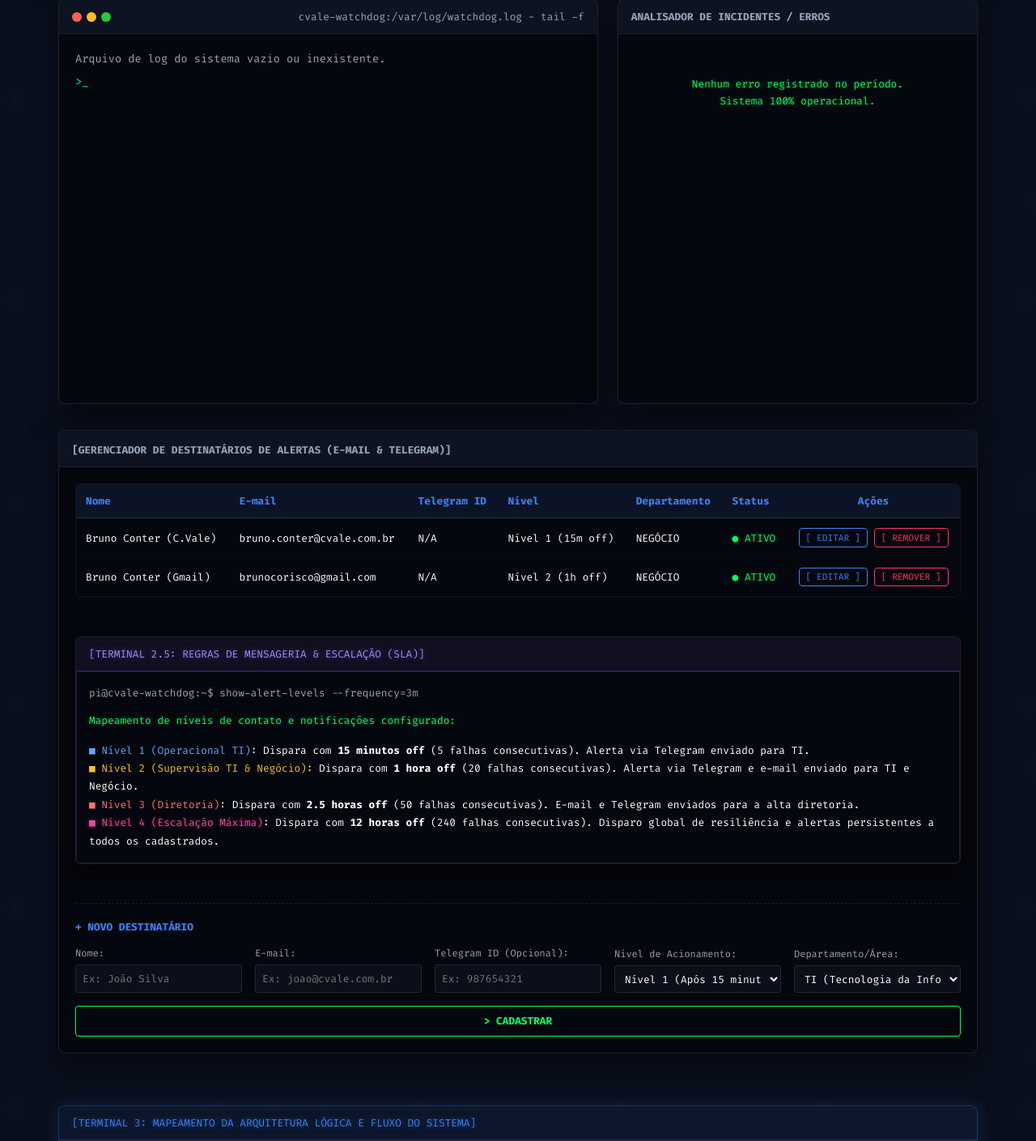
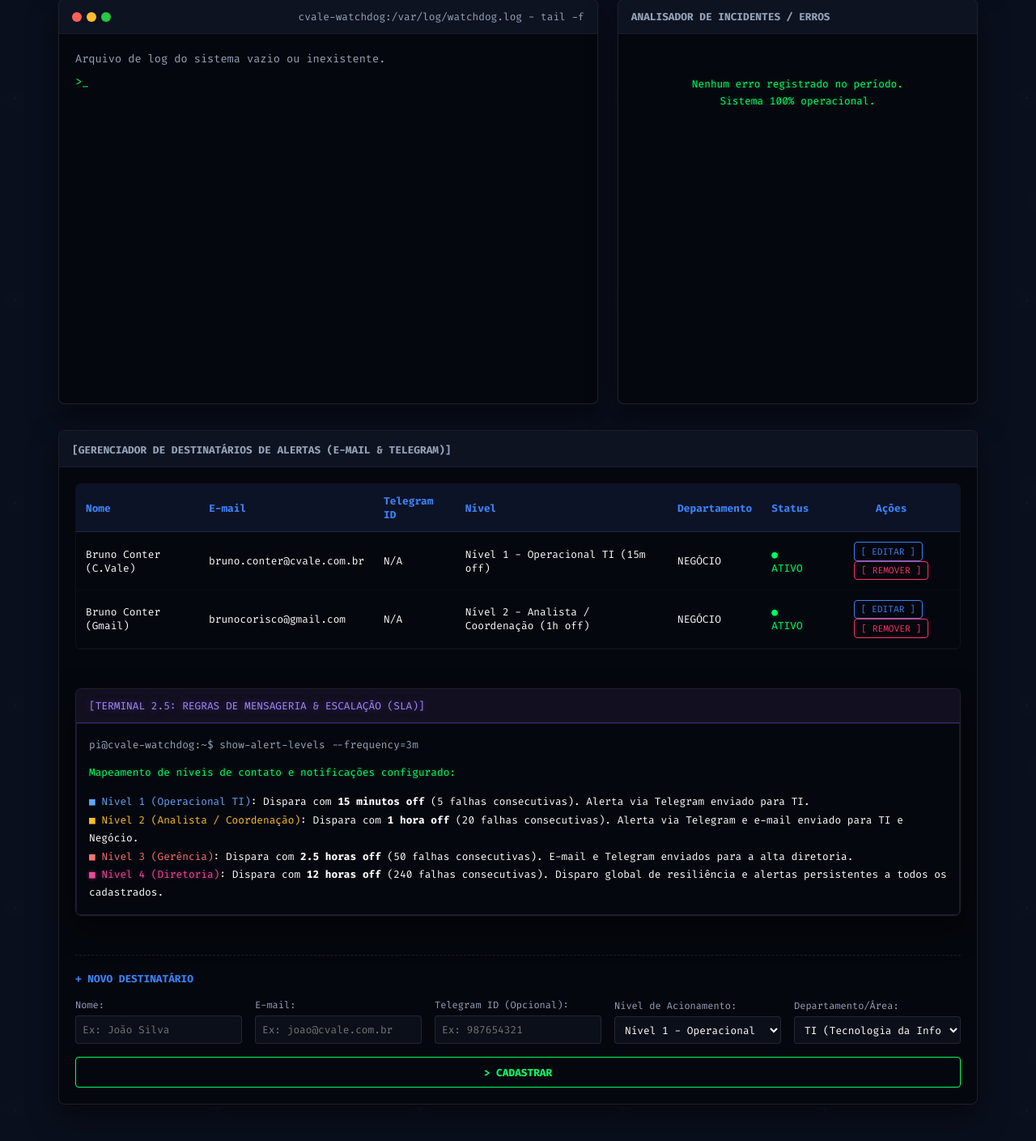
Before and after one commit to brunocorisco86/watchdogagrocenter, a Flask app: page / in a window 1280 px wide. Shown: the part 1054-2463 px from the top of the page at 81% size. Run offline with Flask 3, Linux system fonts and the light colour scheme; data comes from the database, SQL or seed files in the repository; data that the repository does not hold is empty.

Commit message:
feat(levels): rename notification levels to Operacional TI, Analista / Coordenação, Gerência, and Diretoria

```diff
--- a/src/dashboard/app.py
+++ b/src/dashboard/app.py
@@ -120,7 +120,7 @@ def api_contacts():
             return jsonify({"error": "Nome e e-mail são obrigatórios"}), 400
 
         if level not in [1, 2, 3, 4]:
-            return jsonify({"error": "O nível de acionamento deve ser 1 (Operacional), 2 (Supervisão), 3 (Diretoria) ou 4 (Escalação Máxima)"}), 400
+            return jsonify({"error": "O nível de acionamento deve ser 1 (Operacional TI), 2 (Analista / Coordenação), 3 (Gerência) ou 4 (Diretoria)"}), 400
 
         if department not in ['TI', 'NEGOCIO']:
             return jsonify({"error": "O departamento deve ser 'TI' ou 'NEGOCIO'"}), 400
@@ -196,7 +196,7 @@ def api_update_contact():
         return jsonify({"error": "Nome, e-mail e e-mail original são obrigatórios"}), 400
 
     if level not in [1, 2, 3, 4]:
-        return jsonify({"error": "O nível de acionamento deve ser 1 (Operacional), 2 (Supervisão), 3 (Diretoria) ou 4 (Escalação Máxima)"}), 400
+        return jsonify({"error": "O nível de acionamento deve ser 1 (Operacional TI), 2 (Analista / Coordenação), 3 (Gerência) ou 4 (Diretoria)"}), 400
 
     if department not in ['TI', 'NEGOCIO']:
         return jsonify({"error": "O departamento deve ser 'TI' ou 'NEGOCIO'"}), 400
--- a/src/dashboard/static/js/main.js
+++ b/src/dashboard/static/js/main.js
@@ -359,10 +359,10 @@ document.addEventListener('DOMContentLoaded', () => {
 
         const options = document.querySelectorAll('#contact-level option');
         if (options.length === 4) {
-            options[0].textContent = `Nível 1 (Após ${formatLongText(settingsCache.level1_minutes)} off / ${l1_fail} ${l1_fail === 1 ? 'falha' : 'falhas'})`;
-            options[1].textContent = `Nível 2 (Após ${formatLongText(settingsCache.level2_minutes)} off / ${l2_fail} ${l2_fail === 1 ? 'falha' : 'falhas'})`;
-            options[2].textContent = `Nível 3 (Após ${formatLongText(settingsCache.level3_minutes)} off / ${l3_fail} ${l3_fail === 1 ? 'falha' : 'falhas'})`;
-            options[3].textContent = `Nível 4 (Após ${formatLongText(settingsCache.level4_minutes)} off / ${l4_fail} ${l4_fail === 1 ? 'falha' : 'falhas'})`;
+            options[0].textContent = `Nível 1 - Operacional TI (Após ${formatLongText(settingsCache.level1_minutes)} off / ${l1_fail} ${l1_fail === 1 ? 'falha' : 'falhas'})`;
+            options[1].textContent = `Nível 2 - Analista / Coordenação (Após ${formatLongText(settingsCache.level2_minutes)} off / ${l2_fail} ${l2_fail === 1 ? 'falha' : 'falhas'})`;
+            options[2].textContent = `Nível 3 - Gerência (Após ${formatLongText(settingsCache.level3_minutes)} off / ${l3_fail} ${l3_fail === 1 ? 'falha' : 'falhas'})`;
+            options[3].textContent = `Nível 4 - Diretoria (Após ${formatLongText(settingsCache.level4_minutes)} off / ${l4_fail} ${l4_fail === 1 ? 'falha' : 'falhas'})`;
         }
     }
 
@@ -390,10 +390,10 @@ document.addEventListener('DOMContentLoaded', () => {
 
                     // Coluna Nível dinâmico
                     const levelTd = document.createElement('td');
-                    let levelText = `Nível 1 (${formatMinutesText(settingsCache.level1_minutes)} off)`;
-                    if (c.level === 2) levelText = `Nível 2 (${formatMinutesText(settingsCache.level2_minutes)} off)`;
-                    else if (c.level === 3) levelText = `Nível 3 (${formatMinutesText(settingsCache.level3_minutes)} off)`;
-                    else if (c.level === 4) levelText = `Nível 4 (${formatMinutesText(settingsCache.level4_minutes)} off)`;
+                    let levelText = `Nível 1 - Operacional TI (${formatMinutesText(settingsCache.level1_minutes)} off)`;
+                    if (c.level === 2) levelText = `Nível 2 - Analista / Coordenação (${formatMinutesText(settingsCache.level2_minutes)} off)`;
+                    else if (c.level === 3) levelText = `Nível 3 - Gerência (${formatMinutesText(settingsCache.level3_minutes)} off)`;
+                    else if (c.level === 4) levelText = `Nível 4 - Diretoria (${formatMinutesText(settingsCache.level4_minutes)} off)`;
                     levelTd.textContent = levelText;
 
                     // Coluna Departamento
--- a/src/dashboard/templates/index.html
+++ b/src/dashboard/templates/index.html
@@ -219,9 +219,9 @@
                         <div class="term-line output-success" style="margin-top: 5px;">Mapeamento de níveis de contato e notificações configurado:</div>
                         <div style="margin-top: 8px;">
                             <span style="color: #60a5fa;">■ Nível 1 (Operacional TI)</span>: Dispara com <strong>{{ settings.l1_time }} off</strong> ({{ settings.l1_fail }} {% if settings.l1_fail == 1 %}falha{% else %}falhas{% endif %} consecutivas). Alerta via Telegram enviado para TI.<br>
-                            <span style="color: #fbbf24;">■ Nível 2 (Supervisão TI & Negócio)</span>: Dispara com <strong>{{ settings.l2_time }} off</strong> ({{ settings.l2_fail }} {% if settings.l2_fail == 1 %}falha{% else %}falhas{% endif %} consecutivas). Alerta via Telegram e e-mail enviado para TI e Negócio.<br>
-                            <span style="color: #f87171;">■ Nível 3 (Diretoria)</span>: Dispara com <strong>{{ settings.l3_time }} off</strong> ({{ settings.l3_fail }} {% if settings.l3_fail == 1 %}falha{% else %}falhas{% endif %} consecutivas). E-mail e Telegram enviados para a alta diretoria.<br>
-                            <span style="color: #ec4899; text-shadow: 0 0 5px rgba(236,72,153,0.5);">■ Nível 4 (Escalação Máxima)</span>: Dispara com <strong>{{ settings.l4_time }} off</strong> ({{ settings.l4_fail }} {% if settings.l4_fail == 1 %}falha{% else %}falhas{% endif %} consecutivas). Disparo global de resiliência e alertas persistentes a todos os cadastrados.
+                            <span style="color: #fbbf24;">■ Nível 2 (Analista / Coordenação)</span>: Dispara com <strong>{{ settings.l2_time }} off</strong> ({{ settings.l2_fail }} {% if settings.l2_fail == 1 %}falha{% else %}falhas{% endif %} consecutivas). Alerta via Telegram e e-mail enviado para TI e Negócio.<br>
+                            <span style="color: #f87171;">■ Nível 3 (Gerência)</span>: Dispara com <strong>{{ settings.l3_time }} off</strong> ({{ settings.l3_fail }} {% if settings.l3_fail == 1 %}falha{% else %}falhas{% endif %} consecutivas). E-mail e Telegram enviados para a alta diretoria.<br>
+                            <span style="color: #ec4899; text-shadow: 0 0 5px rgba(236,72,153,0.5);">■ Nível 4 (Diretoria)</span>: Dispara com <strong>{{ settings.l4_time }} off</strong> ({{ settings.l4_fail }} {% if settings.l4_fail == 1 %}falha{% else %}falhas{% endif %} consecutivas). Disparo global de resiliência e alertas persistentes a todos os cadastrados.
                         </div>
                     </div>
                 </div>
@@ -247,10 +247,10 @@
                         <div class="form-group">
                             <label for="contact-level">Nível de Acionamento:</label>
                             <select id="contact-level" class="form-select-hacker" required>
-                                <option value="1">Nível 1 (Após {{ settings.l1_time }} off / {{ settings.l1_fail }} {% if settings.l1_fail == 1 %}falha{% else %}falhas{% endif %})</option>
-                                <option value="2">Nível 2 (Após {{ settings.l2_time }} off / {{ settings.l2_fail }} {% if settings.l2_fail == 1 %}falha{% else %}falhas{% endif %})</option>
-                                <option value="3">Nível 3 (Após {{ settings.l3_time }} off / {{ settings.l3_fail }} {% if settings.l3_fail == 1 %}falha{% else %}falhas{% endif %})</option>
-                                <option value="4">Nível 4 (Após {{ settings.l4_time }} off / {{ settings.l4_fail }} {% if settings.l4_fail == 1 %}falha{% else %}falhas{% endif %})</option>
+                                <option value="1">Nível 1 - Operacional TI (Após {{ settings.l1_time }} off / {{ settings.l1_fail }} {% if settings.l1_fail == 1 %}falha{% else %}falhas{% endif %})</option>
+                                <option value="2">Nível 2 - Analista / Coordenação (Após {{ settings.l2_time }} off / {{ settings.l2_fail }} {% if settings.l2_fail == 1 %}falha{% else %}falhas{% endif %})</option>
+                                <option value="3">Nível 3 - Gerência (Após {{ settings.l3_time }} off / {{ settings.l3_fail }} {% if settings.l3_fail == 1 %}falha{% else %}falhas{% endif %})</option>
+                                <option value="4">Nível 4 - Diretoria (Após {{ settings.l4_time }} off / {{ settings.l4_fail }} {% if settings.l4_fail == 1 %}falha{% else %}falhas{% endif %})</option>
                             </select>
                         </div>
                         <div class="form-group">
@@ -400,7 +400,7 @@
                     </div>
 
                     <div class="form-group-settings">
-                        <label for="settings-level2">Nível 2 (Supervisão TI/Negócio):</label>
+                        <label for="settings-level2">Nível 2 (Analista / Coordenação):</label>
                         <div class="input-with-unit">
                             <input type="number" id="settings-level2" min="1" required>
                             <span>minutos</span>
@@ -409,7 +409,7 @@
                     </div>
 
                     <div class="form-group-settings">
-                        <label for="settings-level3">Nível 3 (Diretoria):</label>
+                        <label for="settings-level3">Nível 3 (Gerência):</label>
                         <div class="input-with-unit">
                             <input type="number" id="settings-level3" min="1" required>
                             <span>minutos</span>
@@ -418,7 +418,7 @@
                     </div>
 
                     <div class="form-group-settings">
-                        <label for="settings-level4">Nível 4 (Escalação Máxima):</label>
+                        <label for="settings-level4">Nível 4 (Diretoria):</label>
                         <div class="input-with-unit">
                             <input type="number" id="settings-level4" min="1" required>
                             <span>minutos</span>
```
Also changed, not shown: src/watchdog/watchdog_cli.py (+4 -4 lines).
